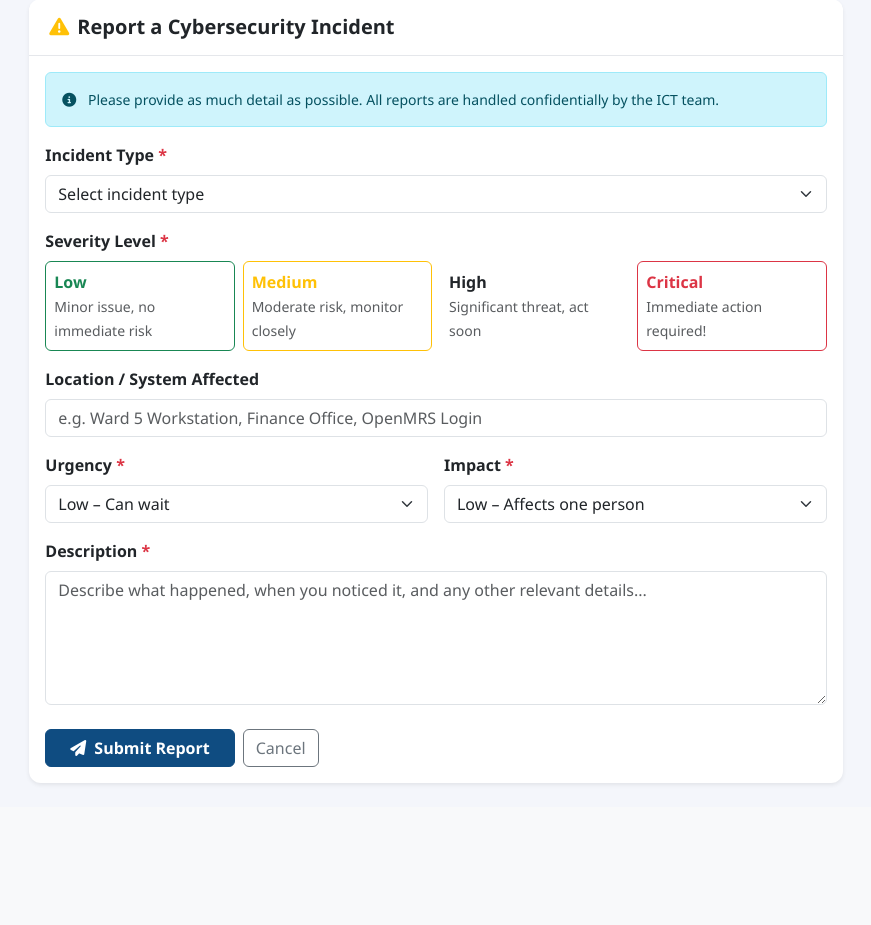
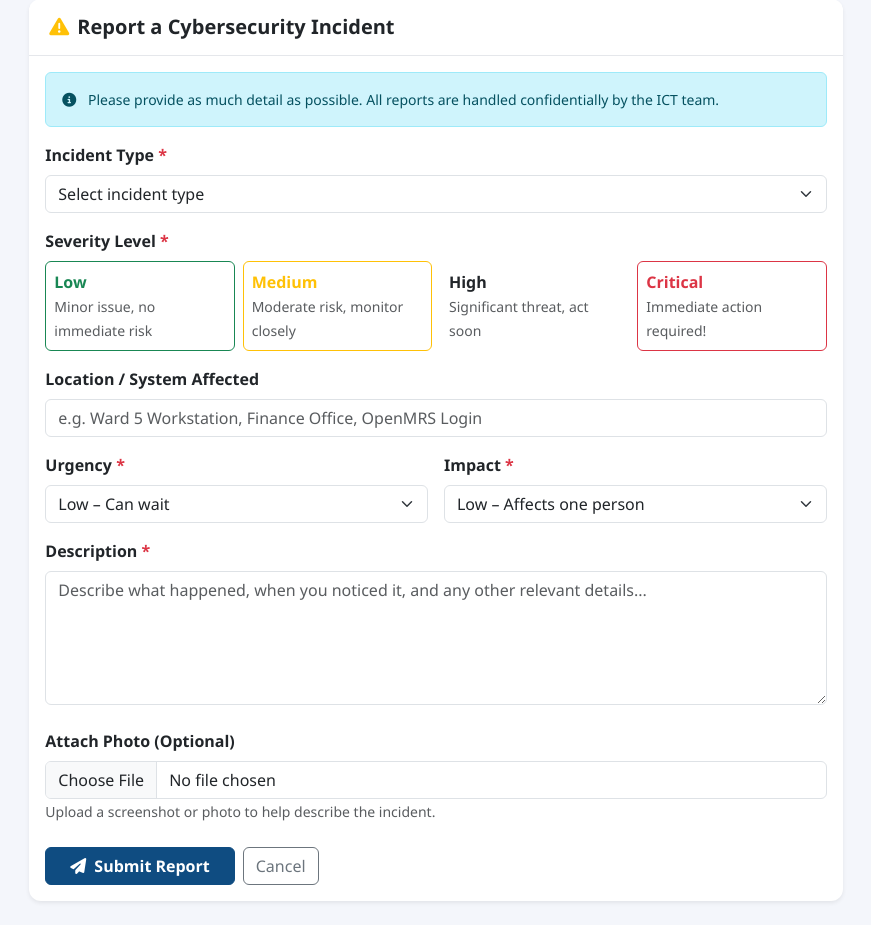
Before and after one commit to njorogedunnant-rgb/ampath-incident-portal, a Flask app: page /report in a window 1280 px wide. Shown: the part 85-1010 px from the top of the page, without its empty margins (204-1075 px from the left). Before the commit the page ends 870 px from the top, so only its background shows below. Run offline with Flask 3, Linux system fonts and the light colour scheme; a user stored in the database is signed in; some libraries are stand-ins or nearby versions.

Commit message:
Add photo upload to incident reports via Cloudinary

```diff
--- a/app.py
+++ b/app.py
@@ -1,6 +1,8 @@
 from flask import Flask, render_template, request, redirect, url_for, session, flash
 from flask_mysqldb import MySQL
 import resend
+import cloudinary
+import cloudinary.uploader
 import africastalking
 from itsdangerous import URLSafeTimedSerializer
 import bcrypt
@@ -25,6 +27,12 @@ mysql = MySQL(app)
 # ── Mail Configuration ────────────────────────────────────────────────────────
 
 resend.api_key = os.environ.get("RESEND_API_KEY")
+
+cloudinary.config(
+    cloud_name=os.environ.get('CLOUDINARY_CLOUD_NAME'),
+    api_key=os.environ.get('CLOUDINARY_API_KEY'),
+    api_secret=os.environ.get('CLOUDINARY_API_SECRET')
+)
 
 # Africa's Talking SMS
 africastalking.initialize(
@@ -230,13 +238,22 @@ def report_incident():
         impact        = request.form.get('impact', 'Low')
         priority      = calculate_priority(urgency, impact)
         assigned_to   = auto_assign(incident_type)
+        photo_url     = None
+        if 'photo' in request.files:
+            photo = request.files['photo']
+            if photo and photo.filename != '':
+                try:
+                    upload_result = cloudinary.uploader.upload(photo)
+                    photo_url = upload_result.get('secure_url')
+                except Exception as e:
+                    print(f"Photo upload error: {e}")
         if not all([incident_type, description, severity]):
             flash('Please fill in all required fields.', 'danger')
             return render_template('report.html')
         cur = mysql.connection.cursor()
         cur.execute(
-            "INSERT INTO incidents (user_id, incident_type, description, severity, location, status, urgency, impact, priority, assigned_to) VALUES (%s, %s, %s, %s, %s, 'Open', %s, %s, %s, %s)",
-            (session['user_id'], incident_type, description, severity, location, urgency, impact, priority, assigned_to)
+            "INSERT INTO incidents (user_id, incident_type, description, severity, location, status, urgency, impact, priority, assigned_to, photo) VALUES (%s, %s, %s, %s, %s, 'Open', %s, %s, %s, %s, %s)",
+            (session['user_id'], incident_type, description, severity, location, urgency, impact, priority, assigned_to, photo_url)
         )
         mysql.connection.commit()
         incident_id = cur.lastrowid
--- a/requirements.txt
+++ b/requirements.txt
@@ -4,6 +4,7 @@ blinker==1.9.0
 certifi==2026.5.20
 charset-normalizer==3.4.7
 click==8.4.0
+cloudinary==1.44.2
 Flask==2.3.3
 Flask-Mail==0.10.0
 Flask-MySQLdb==1.0.1
@@ -14,11 +15,13 @@ Jinja2==3.1.6
 MarkupSafe==3.0.3
 mysqlclient==2.2.8
 packaging==26.2
+pillow==12.2.0
 PyYAML==6.0.3
 requests==2.34.2
 resend==2.30.1
 responses==0.26.1
 schema==0.7.8
+six==1.17.0
 typing_extensions==4.15.0
 urllib3==2.7.0
 Werkzeug==3.1.8
--- a/templates/report.html
+++ b/templates/report.html
@@ -15,7 +15,7 @@
           <i class="fas fa-info-circle me-2"></i>
           Please provide as much detail as possible. All reports are handled confidentially by the ICT team.
         </div>
-        <form method="POST" action="{{ url_for('report_incident') }}" novalidate>
+        <form method="POST" action="{{ url_for('report_incident') }}" enctype="multipart/form-data" novalidate>
 
           <div class="mb-3">
             <label class="form-label fw-semibold">Incident Type <span class="text-danger">*</span></label>
@@ -84,6 +84,12 @@
               placeholder="Describe what happened, when you noticed it, and any other relevant details..." required minlength="20"></textarea>
           </div>
 
+          <div class="mb-4">
+            <label class="form-label fw-semibold">Attach Photo (Optional)</label>
+            <input type="file" name="photo" class="form-control" accept="image/*">
+            <small class="text-muted">Upload a screenshot or photo to help describe the incident.</small>
+          </div>
+
           <div class="d-flex gap-2">
             <button type="submit" class="btn btn-primary fw-semibold px-4">
               <i class="fas fa-paper-plane me-2"></i>Submit Report
```
Also changed, not shown: templates/view_incident.html (+8 -0 lines).
